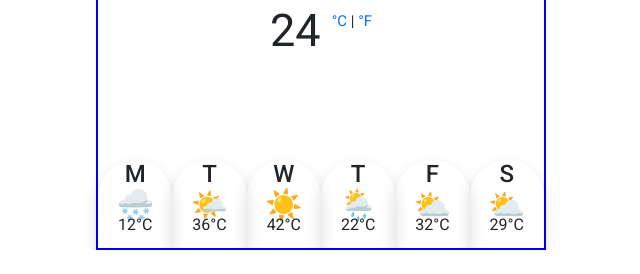
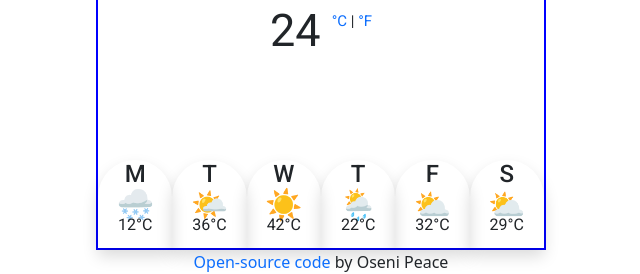
Before and after one commit to senyp-test/weather-project, a plain HTML site: page index.html in a window 1280 px wide. Shown: the part 620-894 px from the top of the page, without its empty margins (319-959 px from the left). Before the commit the page ends 870 px from the top, so only its background shows below. Drawn offline with nearby package versions, Linux system fonts and the light colour scheme.

Commit message:
I added my source code link to the html.index

```diff
--- a/index.html
+++ b/index.html
@@ -135,6 +135,14 @@
       </div>
       <!-- -->
     </div>
+    <footer class="text-center">
+      <a
+        class="text-decoration-none"
+        href="https://github.com/senyp-test/weather-project"
+        >Open-source code</a
+      >
+      <span>by Oseni Peace</span>
+    </footer>
 
     <script src="src/index.js"></script>
   </body>
```
